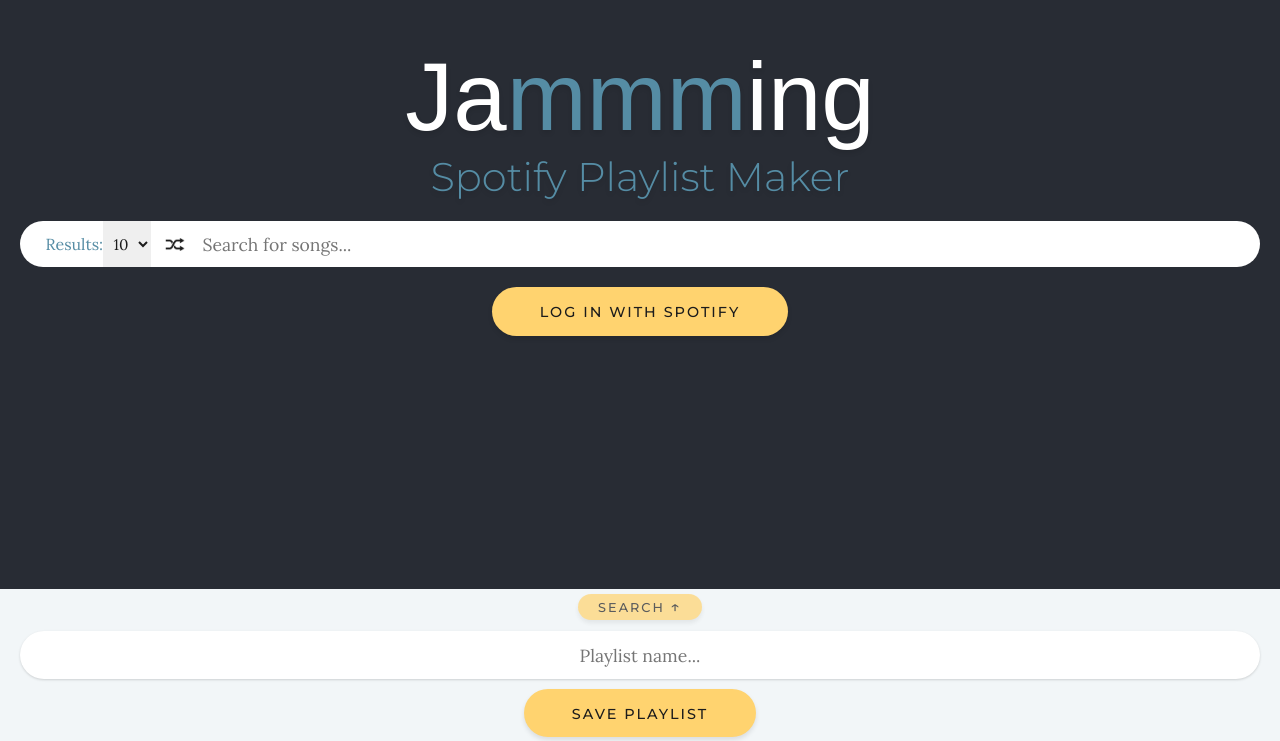
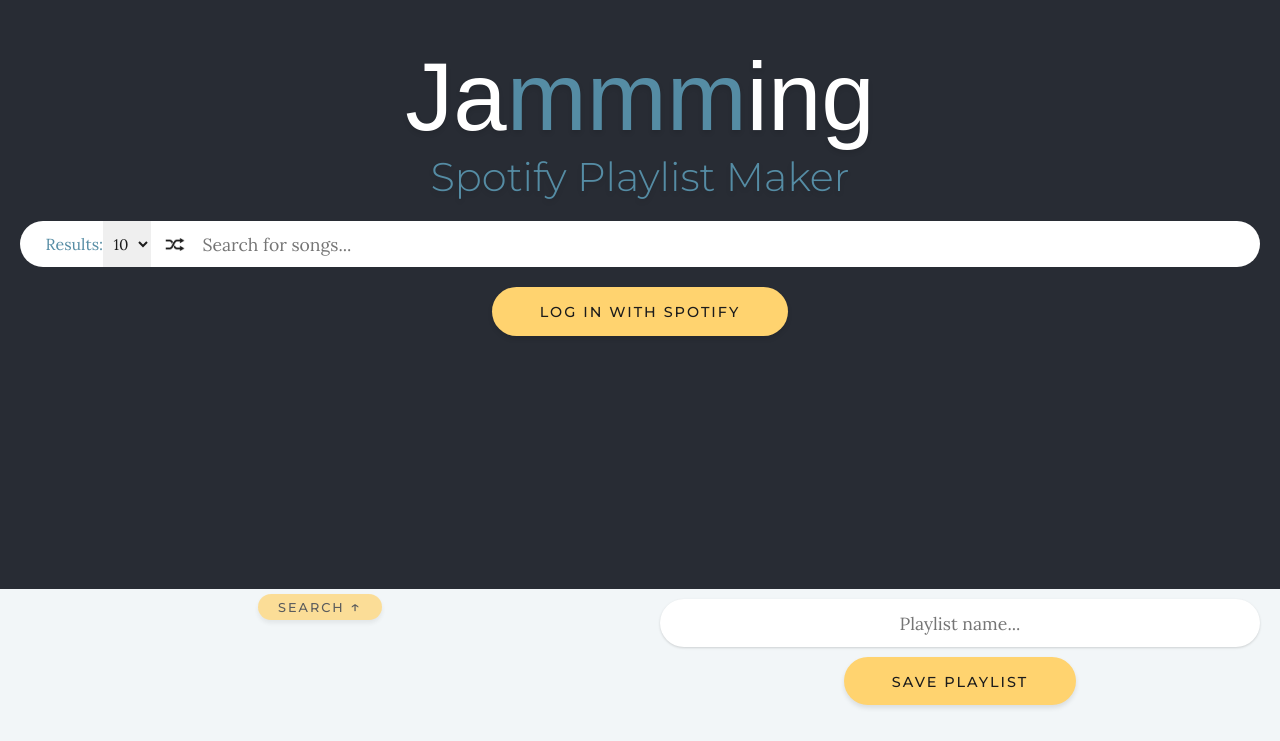
Before and after one commit to Levezze/jammming-app, a React (Create React App) app: page / in a window 1280 px wide. Shown: the part 211-952 px from the top of the page. Built offline with nearby package versions, Linux system fonts and the light colour scheme; a web font is replaced by a local one.

Commit message:
Responsive changes, add wide-screen vertical design

```diff
--- a/src/App/App.css
+++ b/src/App/App.css
@@ -78,9 +78,15 @@
   /* background-color: #FFE7AD; */
 }
 
-/* @media only screen and (min-width: 1000px) {
+@media only screen and (min-width: 1000px) {
 	.Main {
 	  display: grid;
 	  grid-template-columns: repeat(2, 1fr);
+    height: 100vh;
 	}
-} */
+
+  .buttonToSearch {
+    width: auto;
+    left: calc(25% - 62px);
+  }
+}
--- a/src/components/Playlist/Playlist.css
+++ b/src/components/Playlist/Playlist.css
@@ -2,3 +2,9 @@
   max-height: 50vh;
   /* overflow: hidde//n; */
 }
+
+@media only screen and (min-width: 1000px) {
+	.Playlist {
+    max-height: 100vh;
+  }
+}
--- a/src/components/SearchResults/SearchResults.css
+++ b/src/components/SearchResults/SearchResults.css
@@ -1,5 +1,5 @@
 .SearchResults {
-  max-height: 50vh;
+  max-height: calc(75vh);
   overflow-y: scroll;
 }
 
@@ -7,12 +7,6 @@
   display: grid;
   grid-template-columns: repeat(auto-fill, minmax(350px, 1fr));
   padding: 0 20px;
-}
-
-@media only screen and (max-width: 450px) {
-  .SearchResults ul {
-    grid-template-columns: repeat(auto-fill, minmax(300px, 1fr));
-  }
 }
 
 .SearchResults::-webkit-scrollbar {
@@ -27,3 +21,19 @@
   background-color: darkgrey;
   outline: 1px solid slategrey;
 }
+
+@media only screen and (max-width: 450px) {
+  .SearchResults ul {
+    grid-template-columns: repeat(auto-fill, minmax(300px, 1fr));
+  }
+}
+
+@media only screen and (min-width: 1000px) {
+	.SearchResults {
+    max-height: none;
+  }
+
+  .SearchResults ul {
+    grid-template-columns: repeat(auto-fill, minmax(450px, 1fr));
+  }
+}
--- a/src/components/Tracklist/Tracklist.css
+++ b/src/components/Tracklist/Tracklist.css
@@ -9,12 +9,6 @@
   grid-template-columns: repeat(auto-fill, minmax(350px, 1fr));
   padding: 0 20px;
   margin-top: 0;
-}
-
-@media only screen and (max-width: 450px) {
-  .playlist-song-list ul {
-    grid-template-columns: repeat(auto-fill, minmax(300px, 1fr));
-  }
 }
 
 .playlist-song-list::-webkit-scrollbar {
@@ -29,3 +23,21 @@
   background-color: darkgrey;
   outline: 1px solid slategrey;
 }
+
+@media only screen and (max-width: 450px) {
+  .playlist-song-list ul {
+    grid-template-columns: repeat(auto-fill, minmax(300px, 1fr));
+  }
+}
+
+@media only screen and (min-width: 1000px) {
+	.playlist-song-list {
+    /* min-height: none; */
+    max-height: calc(100vh - 126.41px);
+  }
+
+
+  .playlist-song-list ul {
+    grid-template-columns: repeat(auto-fill, minmax(450px, 1fr));
+  }
+}
```
